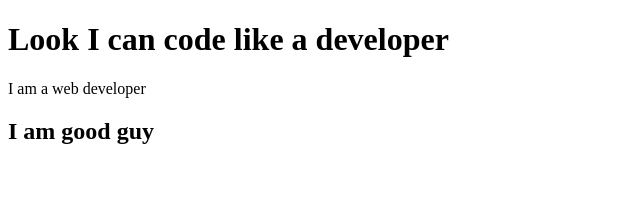
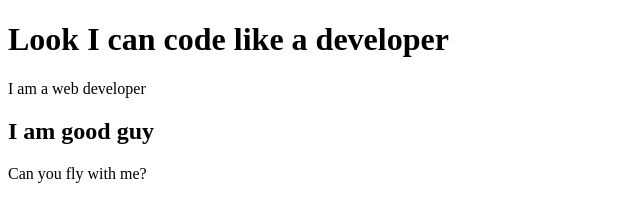
Before and after one commit to Parvez141300/my-first-website, a plain HTML site: page index.html in a window 1280 px wide. Shown: the whole page, without its empty margins (0-640 px from the left). Drawn offline with Linux system fonts and the light colour scheme.

Commit message:
I can help

```diff
--- a/index.html
+++ b/index.html
@@ -9,5 +9,6 @@
     <h1>Look I can code like a  developer</h1>
     <p>I am a web developer</p>
     <h2>I am good guy</h2>
+    <p>Can you fly with me?</p>
 </body>
 </html>
```
